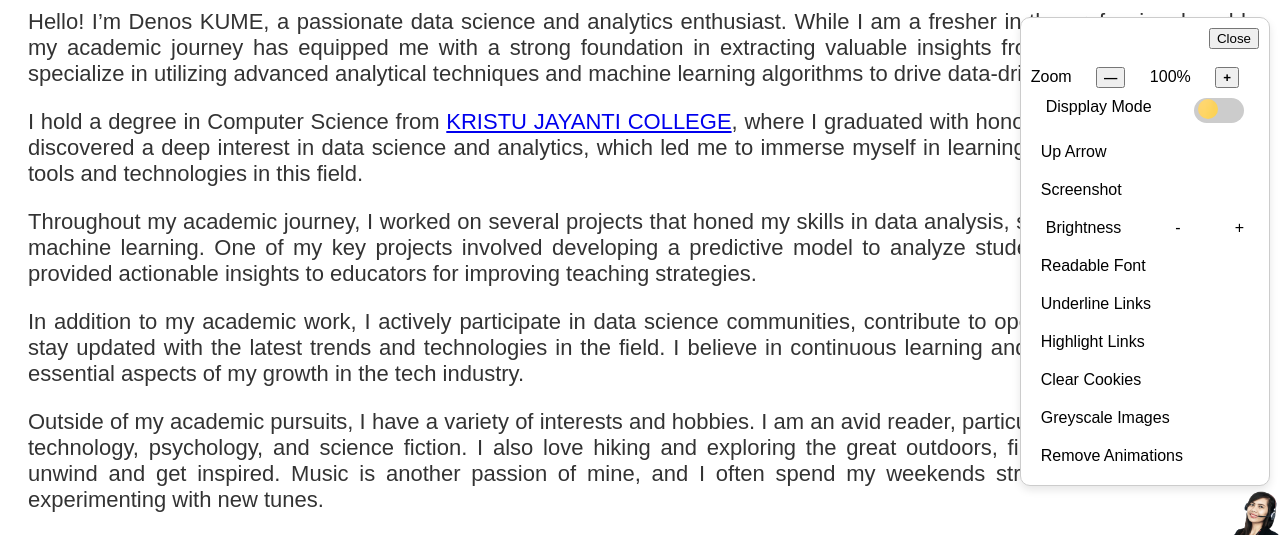
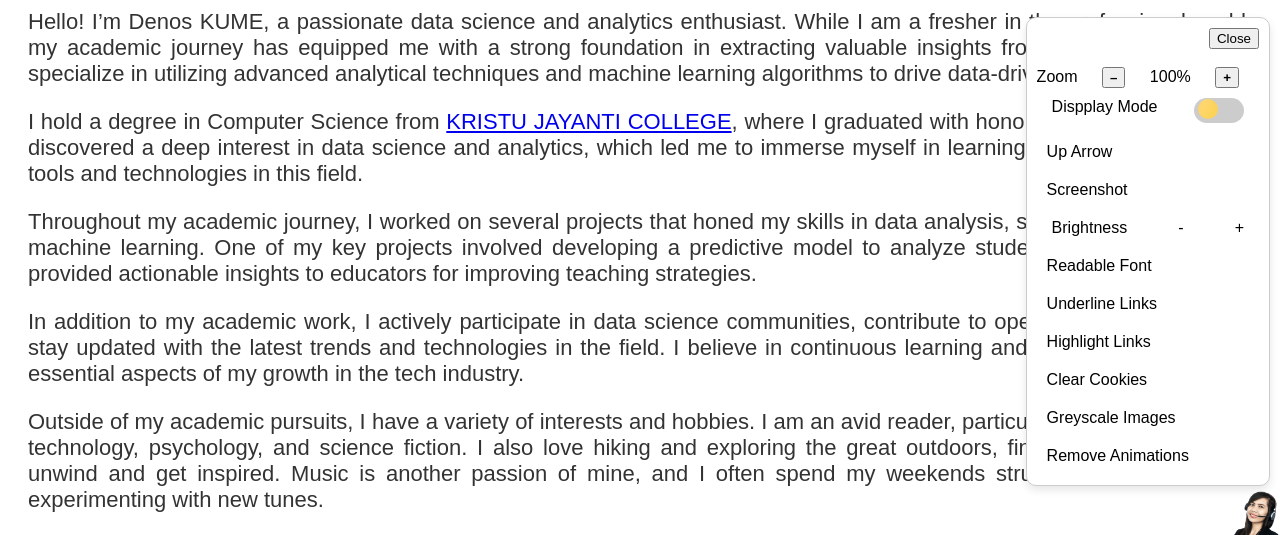
Before and after one commit to dedoole/dedoole.io, a plain HTML site: page index.html in a window 1280 px wide. Both pictures are taken after a click on the picture 1258 px from the left and 770 px from the top of the page. Shown: the part 254-789 px from the top of the page. Drawn offline with nearby package versions, Linux system fonts and the light colour scheme.

Commit message:
Update index.html

```diff
--- a/index.html
+++ b/index.html
@@ -62,7 +62,7 @@
     </div> <br>
   <div>
           <span>Zoom  </span>
-          <span onclick="zoomOut()" class="zoom-control"><button><b> — </b></button></span>
+          <span onclick="zoomOut()" class="zoom-control"><button><b> – </b></button></span>
           <span id="zoomPercentage"> 100% </span>
           <span onclick="zoomIn()" class="zoom-control"><button><b> + </b></button></span>
   </div>
```
